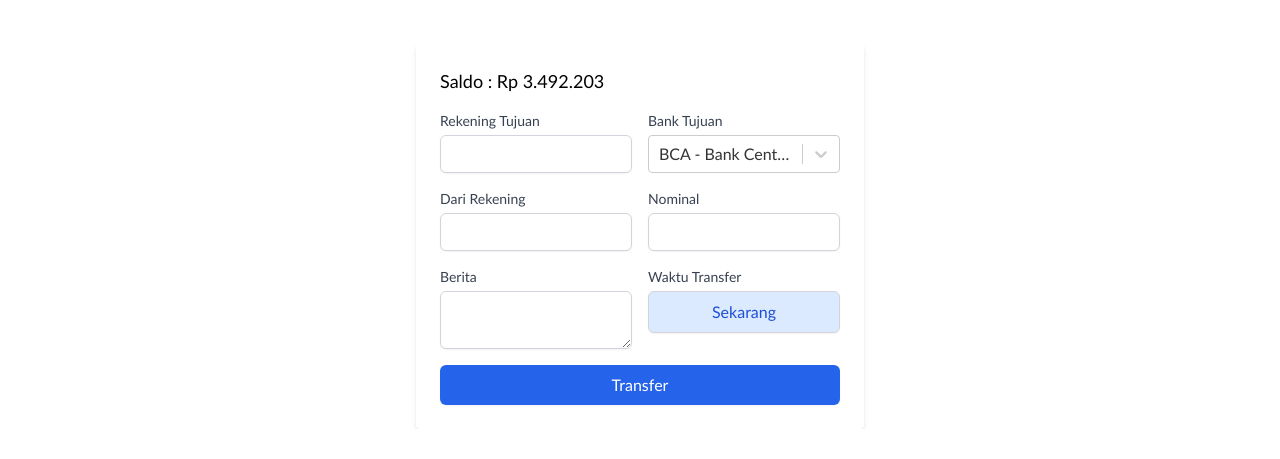
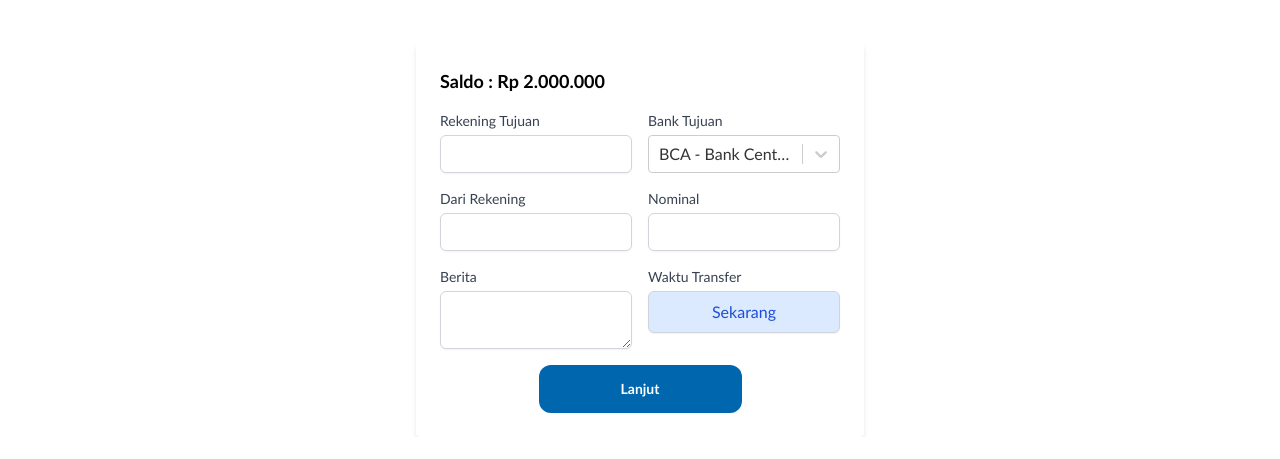
Before and after one commit to SYNRGY7-Team4/Frontend, a React (Vite) app: page /transfer in a window 1280 px wide. Shown: the part 261-720 px from the top of the page. Built offline with nearby package versions, Linux system fonts and the light colour scheme.

Commit message:
feat: validation in transfer page

```diff
--- a/src/pages/Transfer/FormTransfer.tsx
+++ b/src/pages/Transfer/FormTransfer.tsx
@@ -1,26 +1,35 @@
-import FooterDashboard from "@/components/Footer/FooterDasboard"
-import Header from "@/components/Header/HeaderDasboard"
+import FooterDashboard from "@/components/Footer/FooterDasboard";
+import Header from "@/components/Header/HeaderDasboard";
+import currencyFormat from "@/utils/currencyFormat";
 import { useState } from "react";
 
-import Select from 'react-select';
+import Select from "react-select";
+import Alert from "@/components/Alert/Alert";
+import Button from "@/components/Button/Button";
+
+const bankOptions = [
+  { value: "bca", label: "BCA - Bank Central Asia" },
+  { value: "bni", label: "BNI - Bank Negara Indonesia" },
+  { value: "bri", label: "BRI - Bank Rakyat Indonesia" },
+  { value: "mandiri", label: "Mandiri - Bank Mandiri" },
+  // Add more bank options as needed
+];
+const rekeningTujuan = 11111;
+const saldo = 2000000;
 
 const TransferForm: React.FC = () => {
   const [formData, setFormData] = useState({
-    accountNumber: '',
-    bank: { value: 'bca', label: 'BCA - Bank Central Asia' },
-    amount: '',
-    message: '',
+    accountNumber: "",
+    bank: { value: "bca", label: "BCA - Bank Central Asia" },
+    amount: "",
+    message: "",
   });
+  const [isOpen, setIsOpen] = useState<boolean>(false);
+  const [msgError, setMsgError] = useState<string>("");
 
-  const bankOptions = [
-    { value: 'bca', label: 'BCA - Bank Central Asia' },
-    { value: 'bni', label: 'BNI - Bank Negara Indonesia' },
-    { value: 'bri', label: 'BRI - Bank Rakyat Indonesia' },
-    { value: 'mandiri', label: 'Mandiri - Bank Mandiri' },
-    // Add more bank options as needed
-  ];
-
-  const handleChange = (e: React.ChangeEvent<HTMLInputElement | HTMLTextAreaElement>) => {
+  const handleChange = (
+    e: React.ChangeEvent<HTMLInputElement | HTMLTextAreaElement>
+  ) => {
     const { name, value } = e.target;
     setFormData({ ...formData, [name]: value });
   };
@@ -31,21 +40,39 @@ const TransferForm: React.FC = () => {
 
   const handleSubmit = (e: React.FormEvent) => {
     e.preventDefault();
-    console.log('Transfer Data:', formData);
+
+    if (rekeningTujuan != +formData.accountNumber) {
+      setMsgError("Nomor Rekening Tidak Valid");
+      setIsOpen(true);
+      return;
+    } else if (+formData.amount < saldo) {
+      setMsgError("Saldo Tidak Cukup");
+      setIsOpen(true);
+      return;
+    }
   };
 
   return (
     <>
       <Header />
-    <h2 className="text-2xl font-semibold max-w-md mx-auto mt-10 p-6">Transfer Antar Bank</h2>
+      <h2 className="text-2xl font-semibold max-w-md mx-auto mt-10 p-6">
+        Transfer Antar Bank
+      </h2>
       <div className="max-w-md mx-auto mt-10 p-6 bg-white rounded shadow-md">
         <div className="mb-4">
-        <span className="text-lg">Saldo : Rp 3.492.203</span>
+          <span className="text-lg font-bold">
+            Saldo : {currencyFormat(saldo, "id-ID", "IDR")}
+          </span>
         </div>
         <form onSubmit={handleSubmit}>
           <div className="grid grid-cols-1 gap-4 sm:grid-cols-2">
             <div>
-            <label htmlFor="accountNumber" className="block text-sm font-medium text-gray-700">Rekening Tujuan</label>
+              <label
+                htmlFor="accountNumber"
+                className="block text-sm font-medium text-gray-700"
+              >
+                Rekening Tujuan
+              </label>
               <input
                 type="text"
                 id="accountNumber"
@@ -56,7 +83,12 @@ const TransferForm: React.FC = () => {
               />
             </div>
             <div>
-            <label htmlFor="bank" className="block text-sm font-medium text-gray-700">Bank Tujuan</label>
+              <label
+                htmlFor="bank"
+                className="block text-sm font-medium text-gray-700"
+              >
+                Bank Tujuan
+              </label>
               <Select
                 id="bank"
                 name="bank"
@@ -67,18 +99,26 @@ const TransferForm: React.FC = () => {
               />
             </div>
             <div>
-            <label htmlFor="accountNumber" className="block text-sm font-medium text-gray-700">Dari Rekening</label>
+              <label
+                htmlFor="accountNumber"
+                className="block text-sm font-medium text-gray-700"
+              >
+                Dari Rekening
+              </label>
               <input
                 type="text"
                 id="accountNumber"
                 name="accountNumber"
-              value={formData.accountNumber}
-              onChange={handleChange}
                 className="mt-1 block w-full px-3 py-2 border border-gray-300 rounded-md shadow-sm focus:outline-none focus:ring-blue-500 focus:border-blue-500 sm:text-sm"
               />
             </div>
             <div>
-            <label htmlFor="amount" className="block text-sm font-medium text-gray-700">Nominal</label>
+              <label
+                htmlFor="amount"
+                className="block text-sm font-medium text-gray-700"
+              >
+                Nominal
+              </label>
               <input
                 type="text"
                 id="amount"
@@ -89,7 +129,12 @@ const TransferForm: React.FC = () => {
               />
             </div>
             <div>
-            <label htmlFor="message" className="block text-sm font-medium text-gray-700">Berita</label>
+              <label
+                htmlFor="message"
+                className="block text-sm font-medium text-gray-700"
+              >
+                Berita
+              </label>
               <textarea
                 id="message"
                 name="message"
@@ -99,7 +144,9 @@ const TransferForm: React.FC = () => {
               />
             </div>
             <div>
-            <label className="block text-sm font-medium text-gray-700">Waktu Transfer</label>
+              <label className="block text-sm font-medium text-gray-700">
+                Waktu Transfer
+              </label>
               <div className="mt-1">
                 <button
                   type="button"
@@ -110,17 +157,23 @@ const TransferForm: React.FC = () => {
               </div>
             </div>
           </div>
-        <div className="mt-4">
-          <button
-            type="submit"
-            className="w-full px-4 py-2 bg-blue-600 text-white rounded-md shadow-sm hover:bg-blue-700 focus:outline-none focus:ring-2 focus:ring-offset-2 focus:ring-blue-500"
-          >
-            Transfer
-          </button>
+          <div className="mt-4 text-center">
+            <Button id="btnLanjut" aria-label="Tombol lanjut">
+              Lanjut
+            </Button>
           </div>
         </form>
       </div>
       <FooterDashboard />
+      <Alert
+        className="p-8"
+        variant="danger"
+        isOpen={isOpen}
+        onClose={() => setIsOpen(false)}
+        showCloseButton={true}
+      >
+        {msgError}
+      </Alert>
     </>
   );
 };
```
Lines whose indentation alone changed are shown as unchanged.
